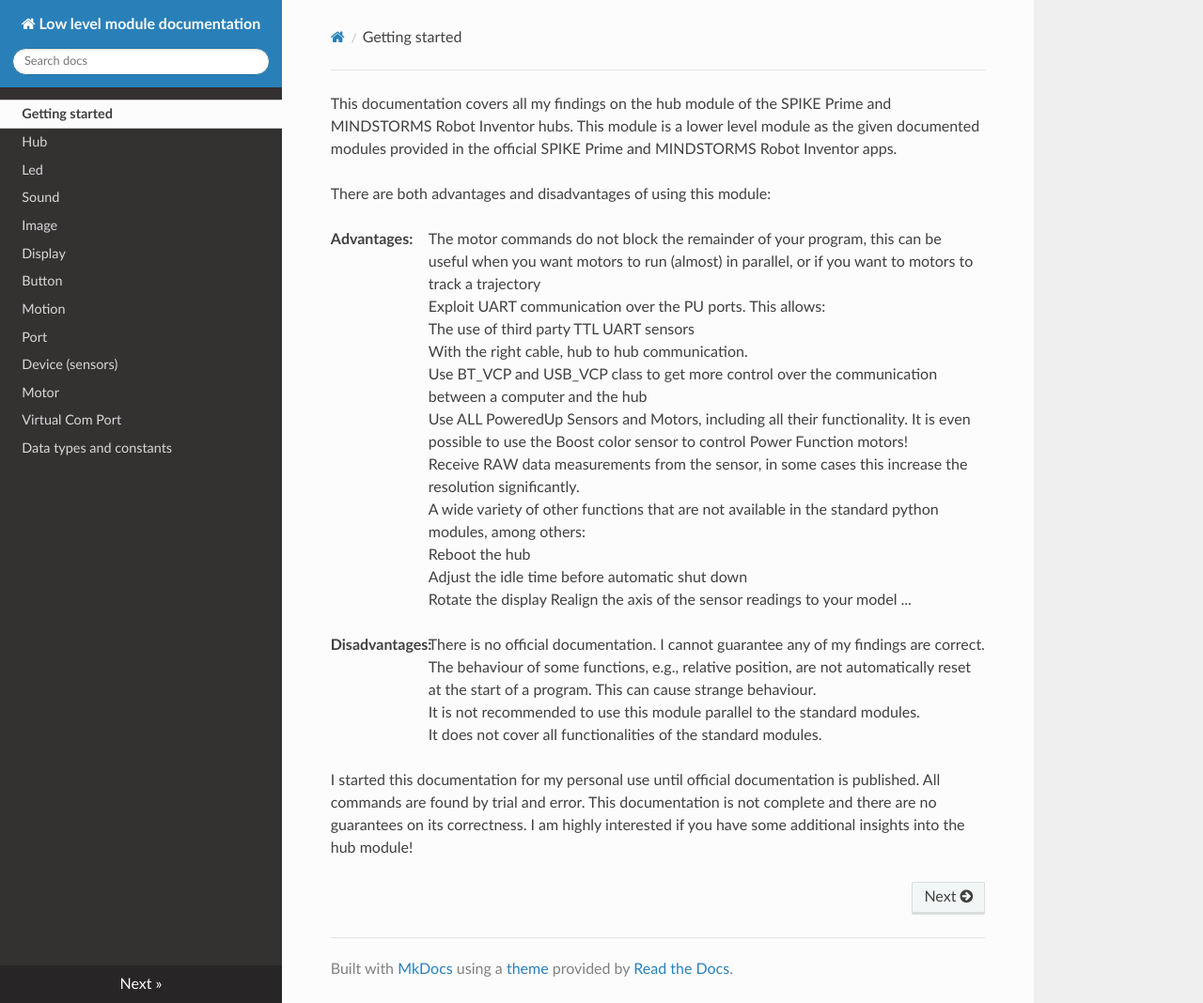
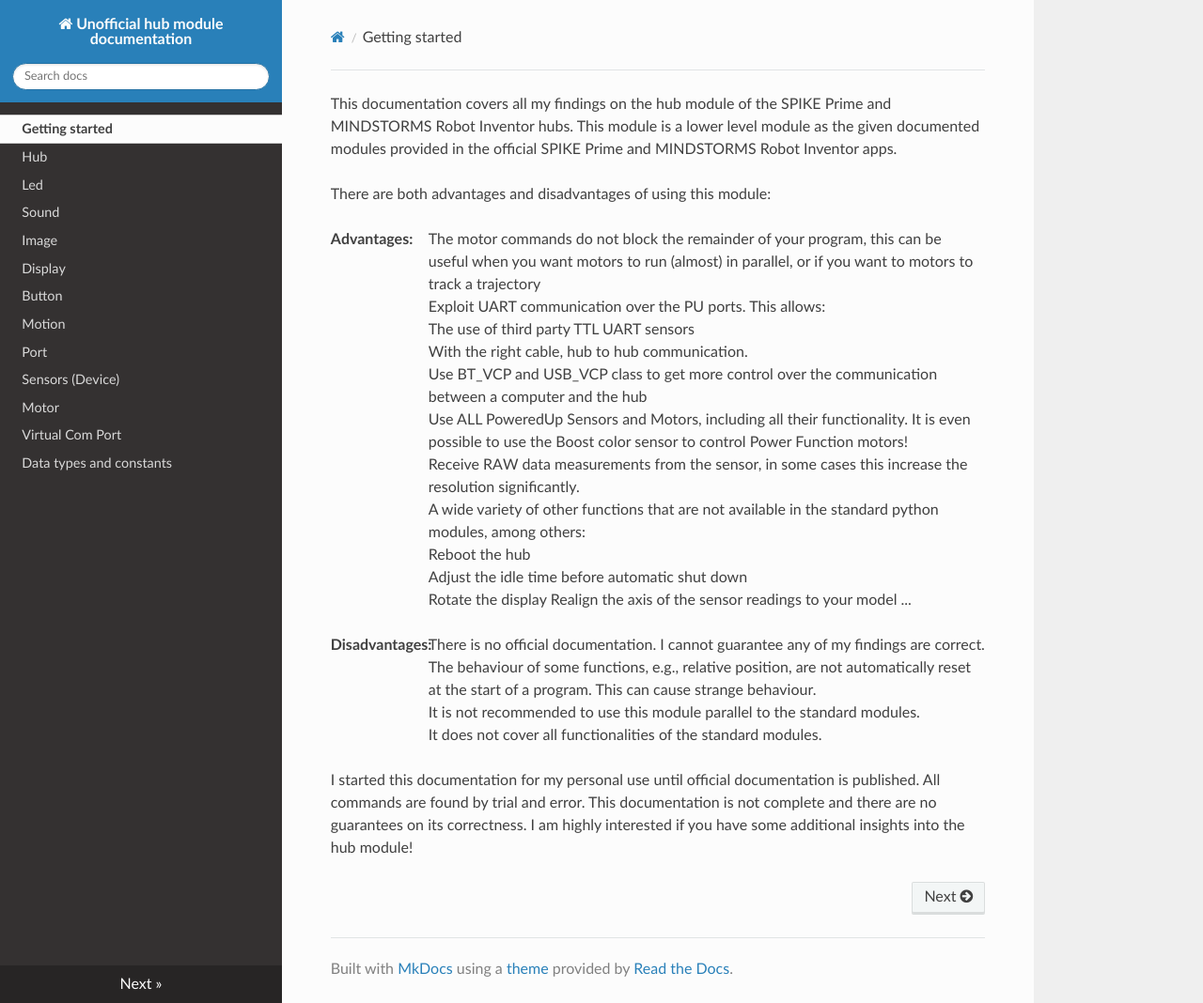
Before and after one commit to NStrijbosch/hub-module-notes, an MkDocs documentation site: the page built from docs/index.md, in a window 1280 px wide and 1068 px high. Shown: the whole window at 94% size. Built offline with MkDocs 1.6.1, drawn with Linux system fonts in a browser that asks for light colours; nearby versions of some CDN libraries.

Commit message:
Update mkdocs.yml

```diff
--- a/mkdocs.yml
+++ b/mkdocs.yml
@@ -1,4 +1,4 @@
-site_name: Low level module documentation
+site_name: Unofficial hub module documentation
 nav:
     - Getting started: 'index.md'
     - Hub: 'hub.md'
@@ -9,11 +9,10 @@
     - Button: 'button.md'
     - Motion: 'motion.md'
     - Port : 'port.md'
-    - Device (sensors): 'sensors.md'
+    - Sensors (Device): 'sensors.md'
     - Motor: 'motors.md'
     - Virtual Com Port: 'VCP.md'
     - Data types and constants: 'data_types.md'
-
 #  - Battery: 'battery.md'
 #   - Bluetooth: 'bluetooth.md'
 #   - Config: 'config.md'
```
